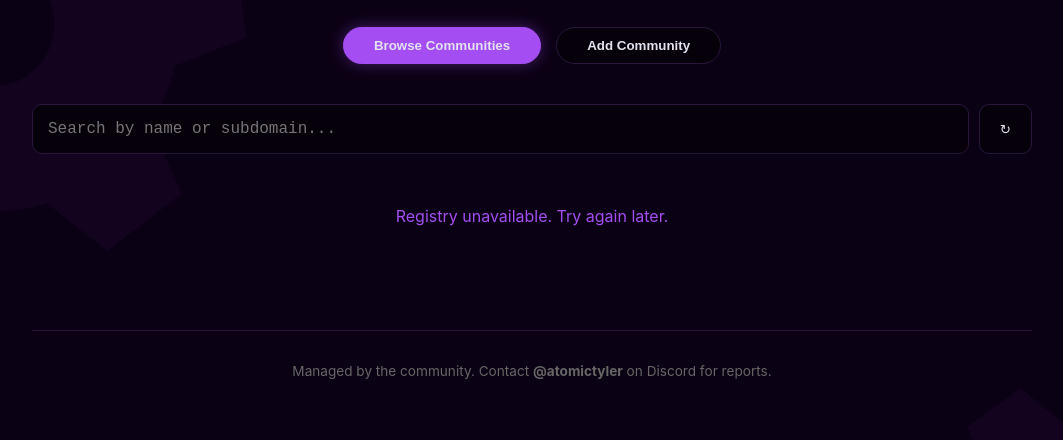
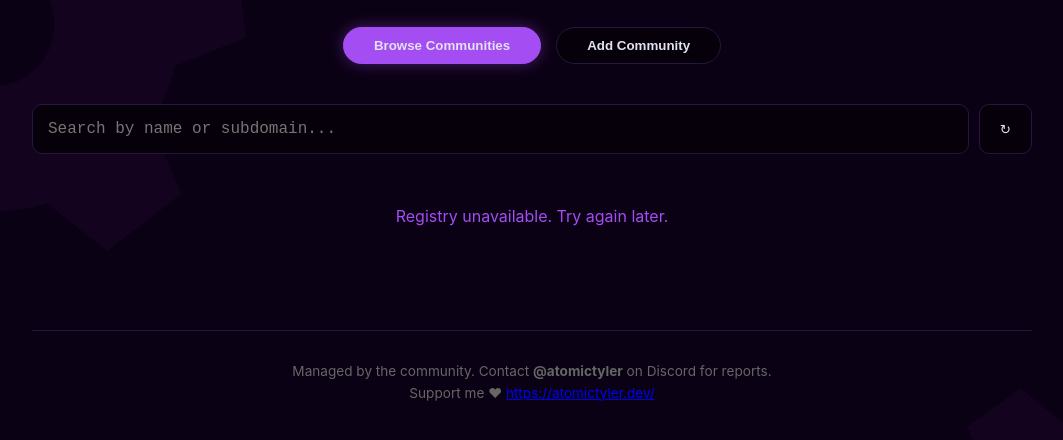
Before and after one commit to modding-community-com/register, a plain HTML site: page index.html in a window 1280 px wide. Shown: the part 126-566 px from the top of the page, without its empty margins (108-1171 px from the left). Drawn offline with Linux system fonts and the light colour scheme; no server answers.

Commit message:
Self promo hehhehe

```diff
--- a/index.html
+++ b/index.html
@@ -281,6 +281,9 @@
 
     <footer>
         Managed by the community. Contact <strong>@atomictyler</strong> on Discord for reports.
+        <br>
+            Support me ♥ <a href="https://atomictyler.dev/">https://atomictyler.dev/</a>
+        <br>
     </footer>
 
     <script>
```
